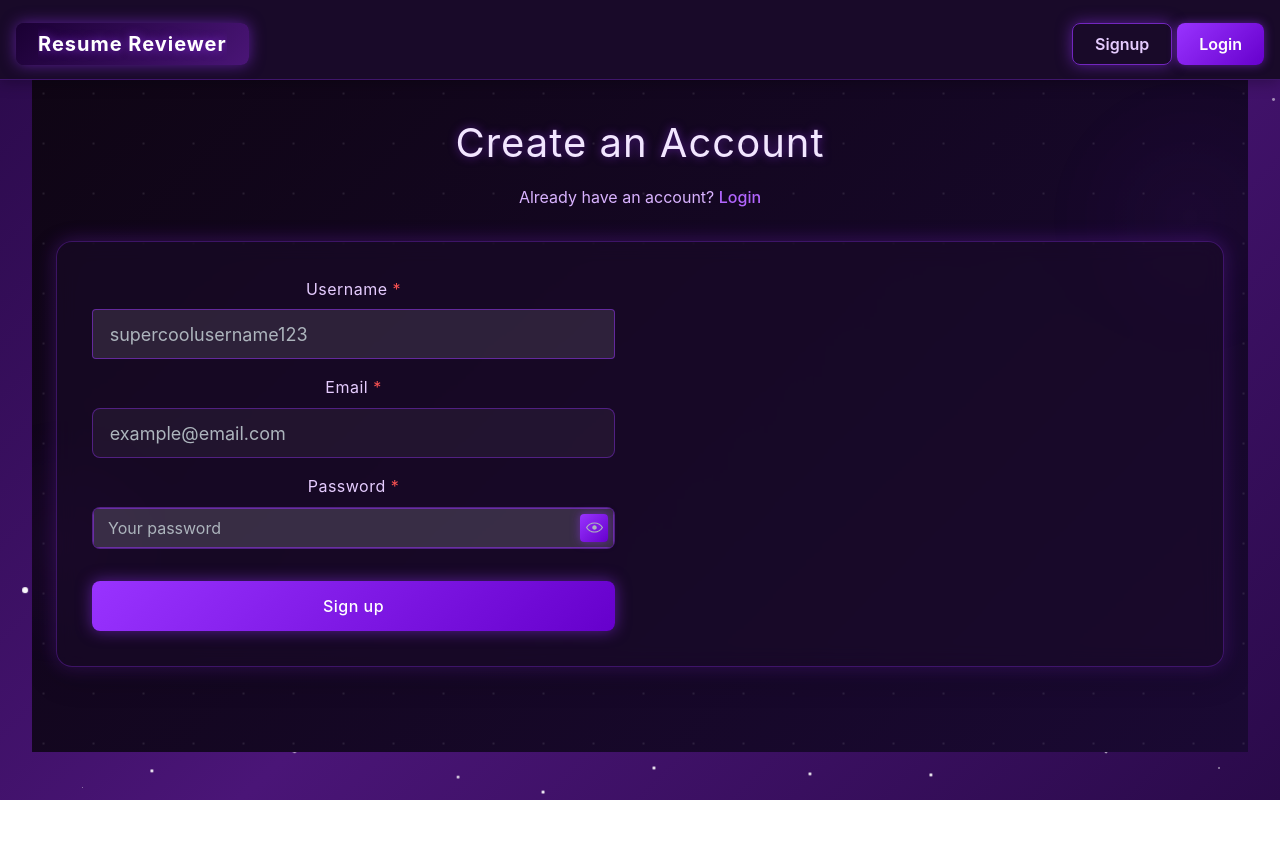
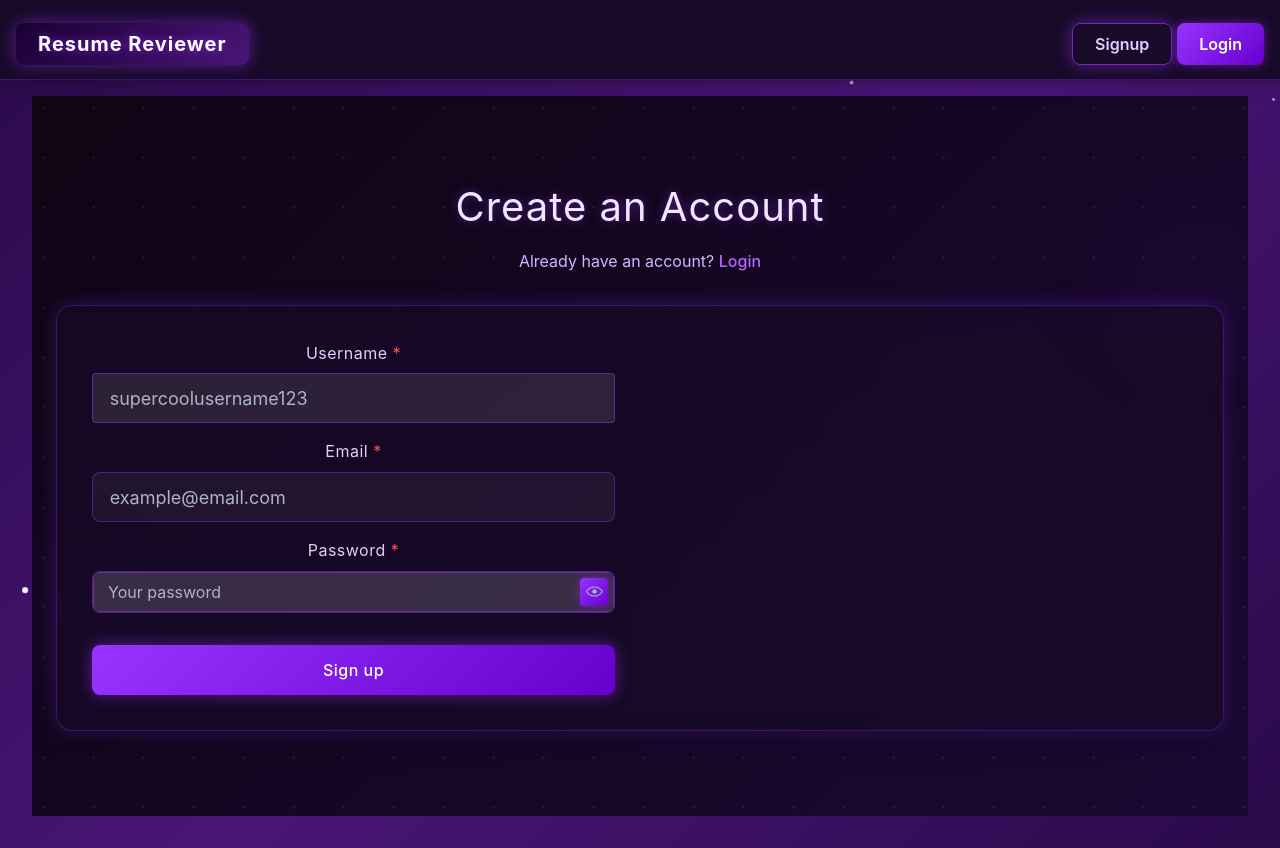
Before and after one commit to TristanTsang/bitcamp_2025, a React (Vite) app in the folder frontend/vite-project/: page /signup in a window 1280 px wide. Before the commit the page ends 800 px from the top, so only its background shows below. Built offline with nearby package versions, Linux system fonts and the light colour scheme; no server answers.

Commit message:
nuance fixes

```diff
--- a/frontend/vite-project/src/App.jsx
+++ b/frontend/vite-project/src/App.jsx
@@ -78,7 +78,7 @@ function App() {
           <Routes>
           <Route
             path="/"
-            element={authUser ? <Home /> : <Navigate to="/signup" />}
+            element={authUser ? <Home /> : <Navigate to="/login" />}
           />
           <Route
             path="/signup"
--- a/frontend/vite-project/src/pages/Login.jsx
+++ b/frontend/vite-project/src/pages/Login.jsx
@@ -45,6 +45,7 @@ function Login() {
   // Other effects (like shooting stars) remain unchanged
 
   return (
+    <div style = {{paddingTop: '4rem'}}>
     <div className={classes.wrapper}>
       {/* Background elements */}
       <div className={classes.nebula}></div>
@@ -138,6 +139,7 @@ function Login() {
         </div>
       )}
     </div>
+    </div>
   );
 }
 
--- a/frontend/vite-project/src/pages/Signup.jsx
+++ b/frontend/vite-project/src/pages/Signup.jsx
@@ -27,6 +27,7 @@ function Signup() {
   };
 
   return (
+    <div style = {{paddingTop: '4rem'}}>
     <div className={classes.wrapper}>
       <Container size="xl" className={classes.container}>
         <div className={classes.starsAccent}></div>
@@ -102,6 +103,7 @@ function Signup() {
       </Paper>
     </Container>
     </div>
+    </div>
   );
 }
 
```
